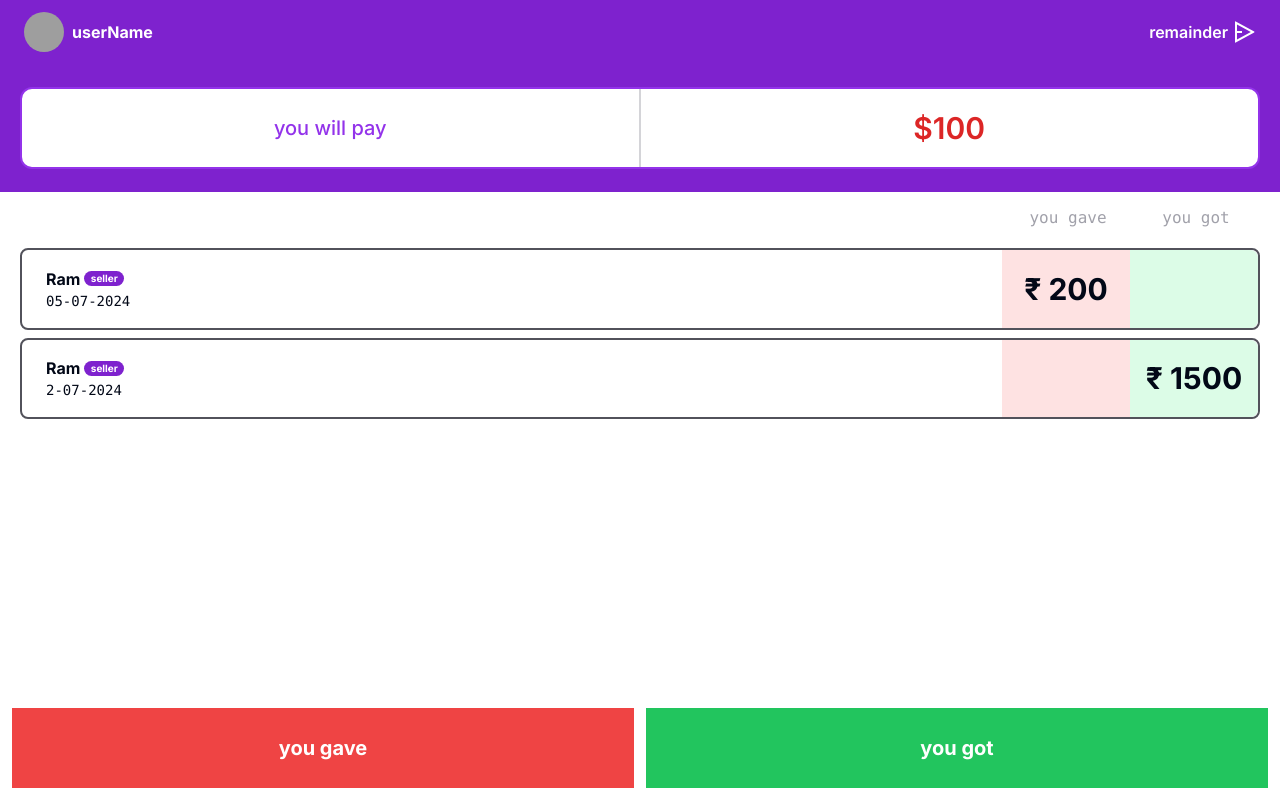
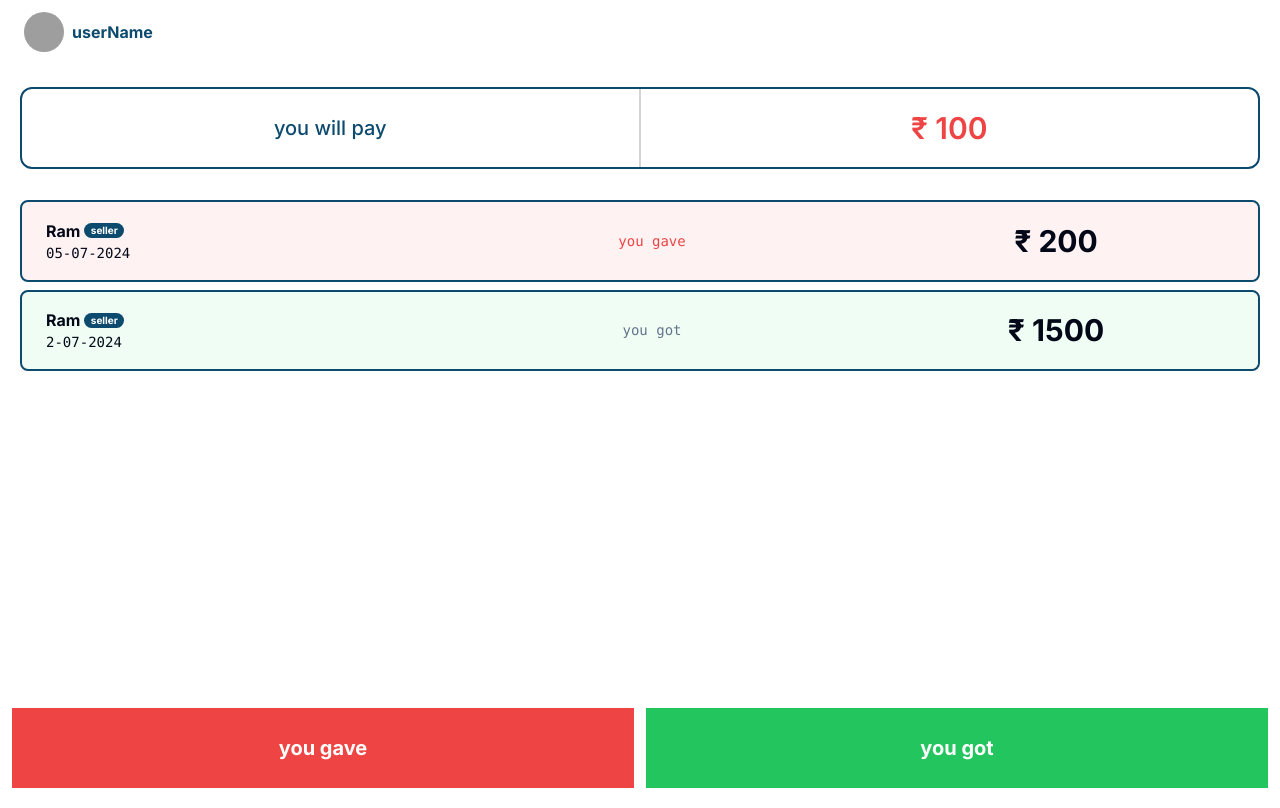
Before and after one commit to mrutyunjay007/hallkahata, a Next.js app: page /customerprofile in a window 1280 px wide. Built offline with nearby package versions, Linux system fonts and the light colour scheme; grey boxes are pictures that could not be loaded.

Commit message:
update ui color

```diff
--- a/src/app/(home)/components/Nav.tsx
+++ b/src/app/(home)/components/Nav.tsx
@@ -11,7 +11,7 @@ function Nav() {
   return (
     <>
       <div className=" flex gap-2 items-center w-full px-6 py-3">
-        <ProfilePic></ProfilePic>
+        <ProfilePic url=""></ProfilePic>
         <span className="font-bold">
           {`I'm a ${first ? "Seller" : "Customer"}`}
         </span>
@@ -20,7 +20,7 @@ function Nav() {
         <PaymentTracking></PaymentTracking>
         <nav className="w-full flex justify-around px-10 pb-2 gap-4 font-bold">
           <span
-            className={`cursor-pointer ${first && "text-purple-700"}`}
+            className={`cursor-pointer ${first && "text-sky-700"}`}
             onClick={() => {
               setfirst(!first);
             }}
@@ -28,7 +28,7 @@ function Nav() {
             <Link href="/customers">Customers</Link>
           </span>
           <span
-            className={`cursor-pointer ${!first && "text-purple-700"}`}
+            className={`cursor-pointer ${!first && "text-sky-700"}`}
             onClick={() => {
               setfirst(!first);
             }}
@@ -39,7 +39,7 @@ function Nav() {
         <div
           className={` absolute bottom-0  ${
             !first ? "right-0" : "left-0"
-          } w-1/2 h-1 bg-purple-700 rounded-lg`}
+          } w-1/2 h-[2px] bg-sky-700 rounded-lg`}
         ></div>
       </div>
     </>
--- a/src/app/(home)/components/PaymentTracking.tsx
+++ b/src/app/(home)/components/PaymentTracking.tsx
@@ -3,13 +3,17 @@ import React from "react";
 function PaymentTracking() {
   return (
     <div className="w-full h-[5.1rem] px-5">
-      <div className=" flex justify-around items-center w-full h-full border-2 border-purple-600 rounded-xl">
-        <div className=" w-full rounded-s-xl border-r-2 border-zinc-300 h-full flex flex-col gap-1  justify-center items-center">
-          <span className="font-semibold text-red-600  text-3xl">$100</span>
+      <div className=" flex justify-around bg-white items-center w-full h-full border-2  border-sky-700 rounded-xl">
+        <div className=" w-full rounded-s-xl border-r-2 border-sky-700 h-full flex flex-col gap-1  justify-center items-center">
+          <span className="font-semibold text-red-500 text-muted-foreground text-3xl">
+            ₹ 100
+          </span>
           <span className="text-sm  text-zinc-400">you will pay</span>
         </div>
         <div className=" w-full rounded-e-xl  h-full flex flex-col gap-1  justify-center items-center">
-          <span className="font-semibold text-green-600  text-3xl">$100</span>
+          <span className="font-semibold text-green-500 text-muted-foreground text-3xl">
+            ₹ 100
+          </span>
           <span className="text-sm  text-zinc-400">you will get</span>
         </div>
       </div>
--- a/src/app/(home)/sellers/page.tsx
+++ b/src/app/(home)/sellers/page.tsx
@@ -4,7 +4,7 @@ import React from "react";
 
 function Sellers() {
   return (
-    <div className="w-full h-full p-5">
+    <div className="w-full rounded-t-3xl bg-white h-full p-5">
       <ScrollArea className="w-full  h-full">
         <Connection></Connection>
         <Connection></Connection>
--- a/src/app/(userprofile)/components/Nav.tsx
+++ b/src/app/(userprofile)/components/Nav.tsx
@@ -7,10 +7,10 @@ import PaymentTrackingForUser from "./PaymentTrackingForUser";
 function Nav() {
   return (
     <>
-      <div className=" flex gap-2 bg-purple-700 justify-between items-center w-full px-6 py-3">
+      <div className=" flex gap-2  justify-between items-center w-full px-6 py-3">
         <span className="flex gap-2 items-center">
-          <ProfilePic></ProfilePic>
-          <span className="font-bold text-white">userName</span>
+          <ProfilePic url=""></ProfilePic>
+          <span className="font-bold text-sky-900">userName</span>
         </span>
         <span className="flex gap-1 items-center font-semibold text-white cursor-pointer">
           <span className=" ">{"remainder"}</span>
@@ -18,7 +18,7 @@ function Nav() {
         </span>
       </div>
       <span
-        className={`bg-purple-700  flex flex-col  justify-center items-center w-full h-32`}
+        className={` flex flex-col  justify-center items-center w-full h-32`}
       >
         <PaymentTrackingForUser></PaymentTrackingForUser>
       </span>
--- a/src/app/(userprofile)/components/PaymentTrackingForUser.tsx
+++ b/src/app/(userprofile)/components/PaymentTrackingForUser.tsx
@@ -5,16 +5,16 @@ function PaymentTrackingForUser() {
   return (
     <div className="w-full   h-[5.1rem] px-5">
       <div
-        className={` flex bg-white  justify-around items-center w-full h-full border-2 border-purple-600 rounded-xl`}
+        className={` flex bg-white border-2 border-sky-900  justify-around items-center w-full h-full   rounded-xl`}
       >
         <div className=" w-full  rounded-s-xl border-r-2 border-zinc-300 h-full flex flex-col gap-1  justify-center items-center">
-          <span className="font-medium text-purple-600 text-xl">
-            you will pay
-          </span>
+          <span className="font-medium text-sky-900 text-xl">you will pay</span>
           {/* <span className="text-sm  text-zinc-400"></span> */}
         </div>
         <div className=" w-full rounded-e-xl  h-full flex flex-col gap-1  justify-center items-center">
-          <span className="font-semibold text-red-600  text-3xl">$100</span>
+          <span className="font-semibold text-red-500 text-muted-foreground  text-3xl">
+            ₹ 100
+          </span>
           {/* <span className="text-sm  text-zinc-400">you will get</span> */}
         </div>
       </div>
--- a/src/app/(userprofile)/components/User.tsx
+++ b/src/app/(userprofile)/components/User.tsx
@@ -12,31 +12,51 @@ export default function User({
   amount: number;
 }) {
   return (
-    <div className="w-full h-[5.1rem] mt-2 pl-6 flex justify-between items-center border-2 border-zinc-600 rounded-lg cursor-pointer">
-      <span className=" flex flex-col justify-center items-start">
+    <div
+      className={`w-full h-[5.1rem] mt-2 pl-6 flex justify-between items-center border-2 border-sky-900 rounded-lg cursor-pointer ${
+        amount > 0 ? "bg-green-50" : "bg-red-50"
+      }`}
+    >
+      <div className=" w-full flex flex-col justify-center items-start">
         <span className="flex gap-1 items-center font-bold">
           <span>{userName}</span>
-          <div className="  w-10 rounded-lg flex justify-center items-center   bg-purple-700 text-white text-[10px] font-bold">
+          <div className="  w-10 rounded-lg flex justify-center items-center   bg-sky-900 text-white text-[10px] font-bold">
             <span className="rounded-lg">seller</span>
           </div>
         </span>
         <span className="text-sm font-mono font-light">{date}</span>
-      </span>
-      <div className="flex h-full justify-between rounded-e-lg items-center w-64 bg-slate-200">
-        <span className=" h-full w-full  flex justify-center items-center bg-red-100">
-          {/* <span className="text-sm  font-light text-red-600">you will pay</span> */}
-          {amount < 0 && (
-            <span className="font-bold text-3xl">₹ {Math.abs(amount)}</span>
-          )}
+      </div>
+
+      <div className="w-full flex justify-center items-center">
+        <span
+          className={`font-mono text-muted-foreground text-sm ${
+            amount > 0 ? "text-green-600" : "text-red-500"
+          }`}
+        >
+          {amount > 0 ? "you got" : "you gave"}
         </span>
-        <span className="h-full  w-full flex rounded-e-lg  justify-center items-center bg-green-100">
-          {/* <span className="text-sm  font-light text-red-600">you will pay</span> */}
-          {amount > 0 && (
+      </div>
+
+      <div className="flex h-full justify-between rounded-e-lg items-center w-full bg-slate-200">
+        {amount < 0 && (
+          <span className=" h-full w-full  flex justify-center items-center rounded-e-lg bg-red-50">
+            {/* <span className="text-sm  font-light text-red-600">you will pay</span> */}
+
+            <span className="font-bold text-3xl rounded-e-lg">
+              ₹ {Math.abs(amount)}
+            </span>
+          </span>
+        )}
+
+        {amount > 0 && (
+          <span className="h-full  w-full flex rounded-e-lg  justify-center items-center bg-green-50">
+            {/* <span className="text-sm  font-light text-red-600">you will pay</span> */}
+
             <span className="font-bold rounded-e-lg text-3xl">
               ₹ {Math.abs(amount)}
             </span>
-          )}
-        </span>
+          </span>
+        )}
       </div>
     </div>
   );
--- a/src/app/(userprofile)/customerprofile/page.tsx
+++ b/src/app/(userprofile)/customerprofile/page.tsx
@@ -38,16 +38,16 @@ function CustomerProfile() {
   return (
     <>
       <div className="w-full h-full px-5 ">
-        <div className="w-full flex justify-end items-center h-12 pt-1 ">
+        {/* <div className="w-full flex justify-end items-center h-12 pt-1 ">
           <div className="w-32  text-center text-zinc-400 font-mono">
             you gave
           </div>
           <div className="w-32 text-center text-zinc-400 font-mono">
             you got
           </div>
-        </div>
+        </div> */}
 
-        <ScrollArea className="w-full">
+        <ScrollArea className="w-full ">
           {data.map((data) => (
             <Link href={`/customer/${data._id}`}>
               <User
--- a/src/app/(userprofile)/layout.tsx
+++ b/src/app/(userprofile)/layout.tsx
@@ -8,7 +8,7 @@ export default function HomeLayout({
   return (
     <div className="w-full h-screen flex flex-col">
       <Nav></Nav>
-      <div className="w-full flex-1">{children}</div>
+      <div className="w-full flex-1 ">{children}</div>
     </div>
   );
 }
```
